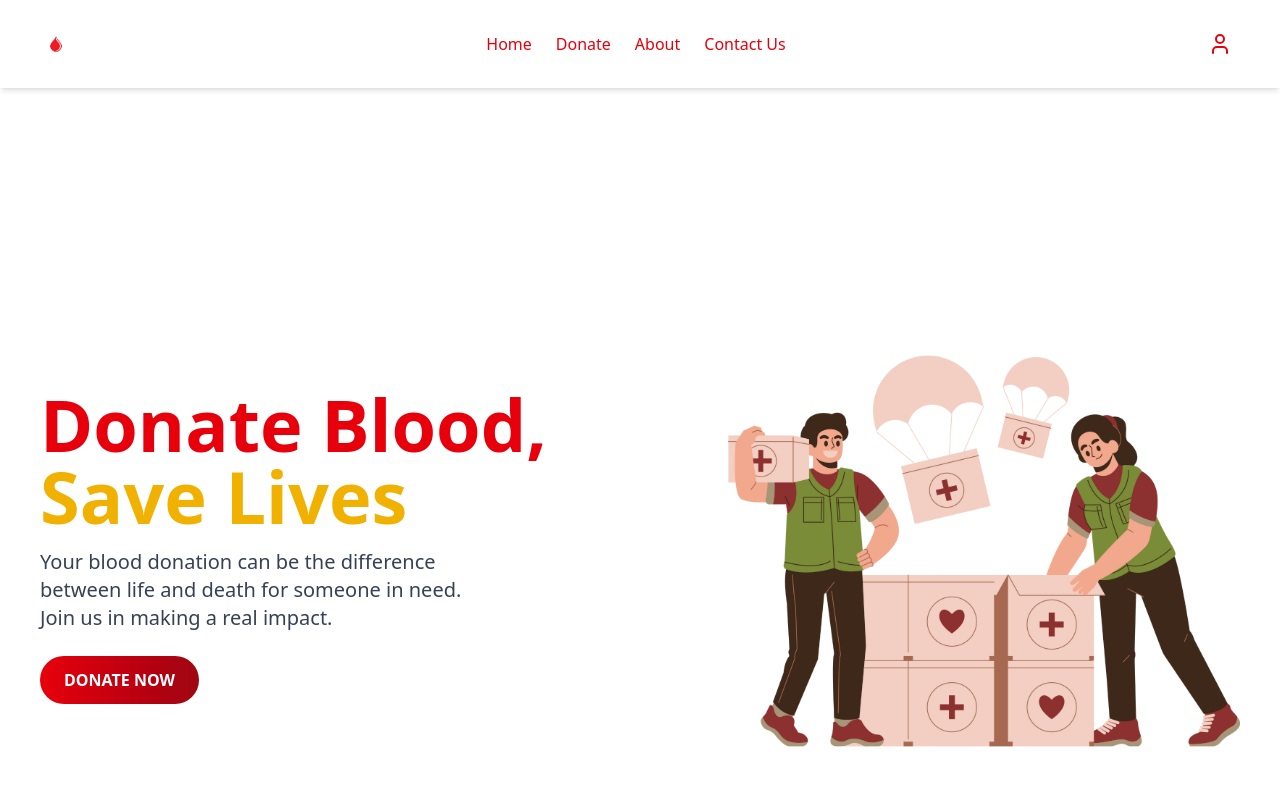
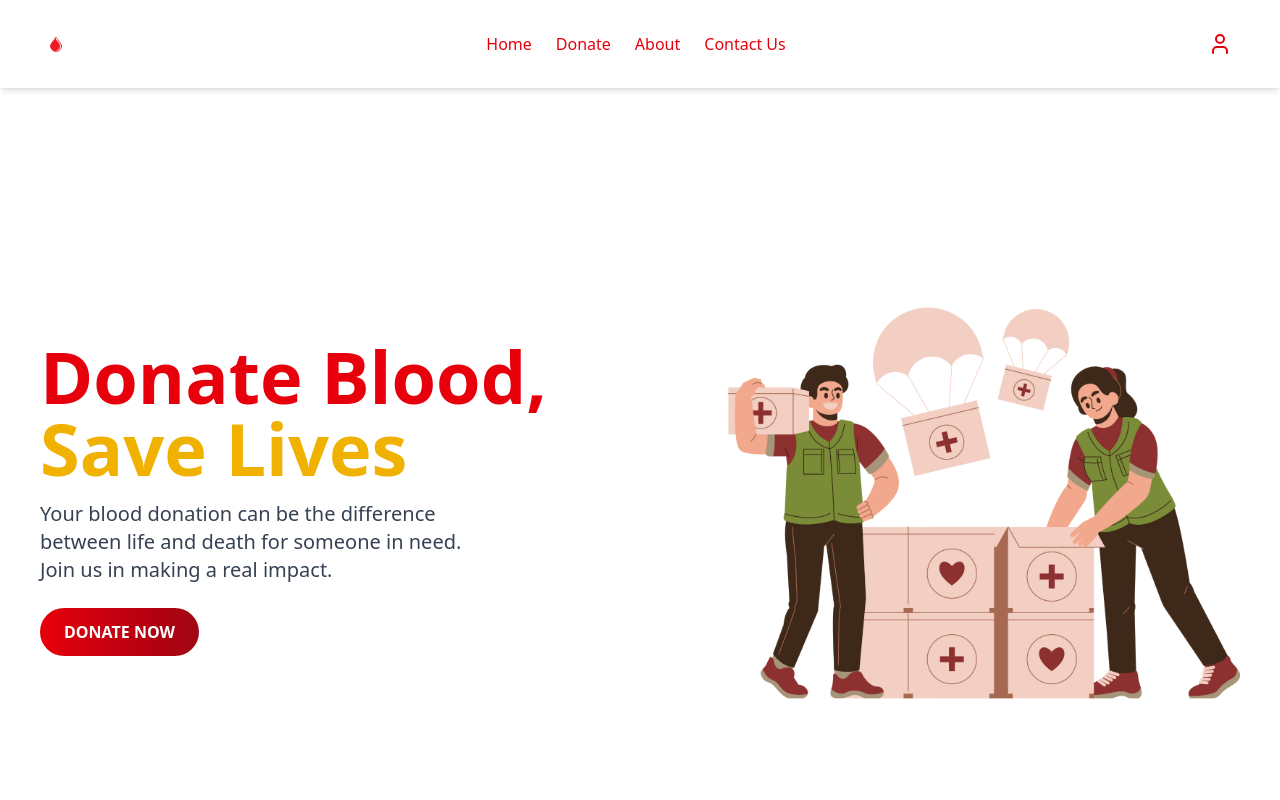
Before and after one commit to q-allen/blood-donation, a Next.js app: page / in a window 1280 px wide. Shown: the top 800 px of the page. Built offline with nearby package versions, Linux system fonts and the light colour scheme; no server answers.

Commit message:
Changes in UI

```diff
--- a/src/app/page.tsx
+++ b/src/app/page.tsx
@@ -27,7 +27,7 @@ export default function Page() {
       </header>
 
       {/* Main Content */}
-      <div className="flex flex-col lg:flex-row items-center px-4 sm:px-6 lg:px-10 mt-16 lg:mt-40 relative z-0">
+      <div className="flex flex-col lg:flex-row items-center px-4 sm:px-6 lg:px-10 mt-20 sm:mt-24 lg:mt-28 relative z-0">
         {/* Left Section */}
         <motion.div
           initial={{ x: -50, opacity: 0 }}
```
